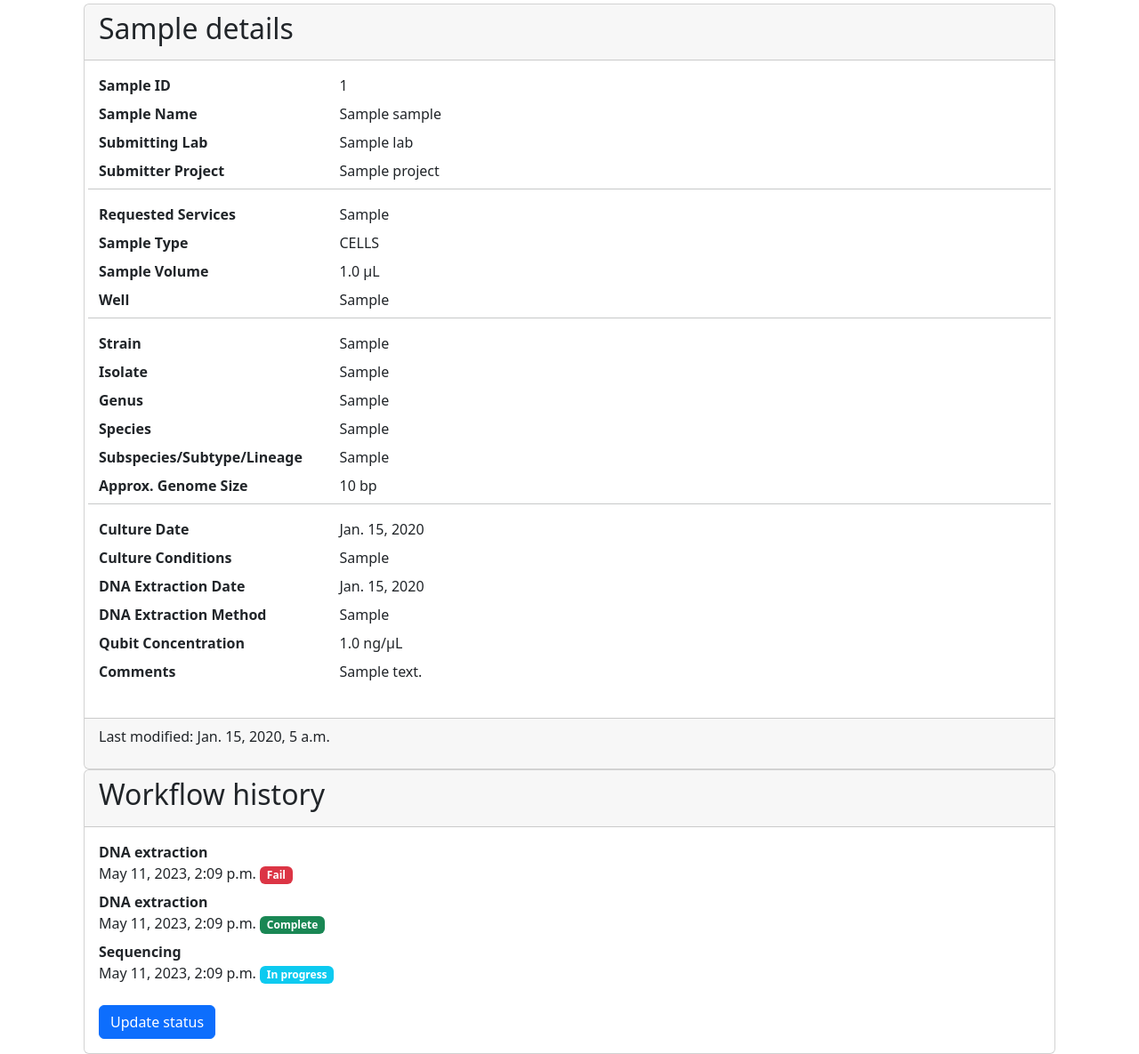
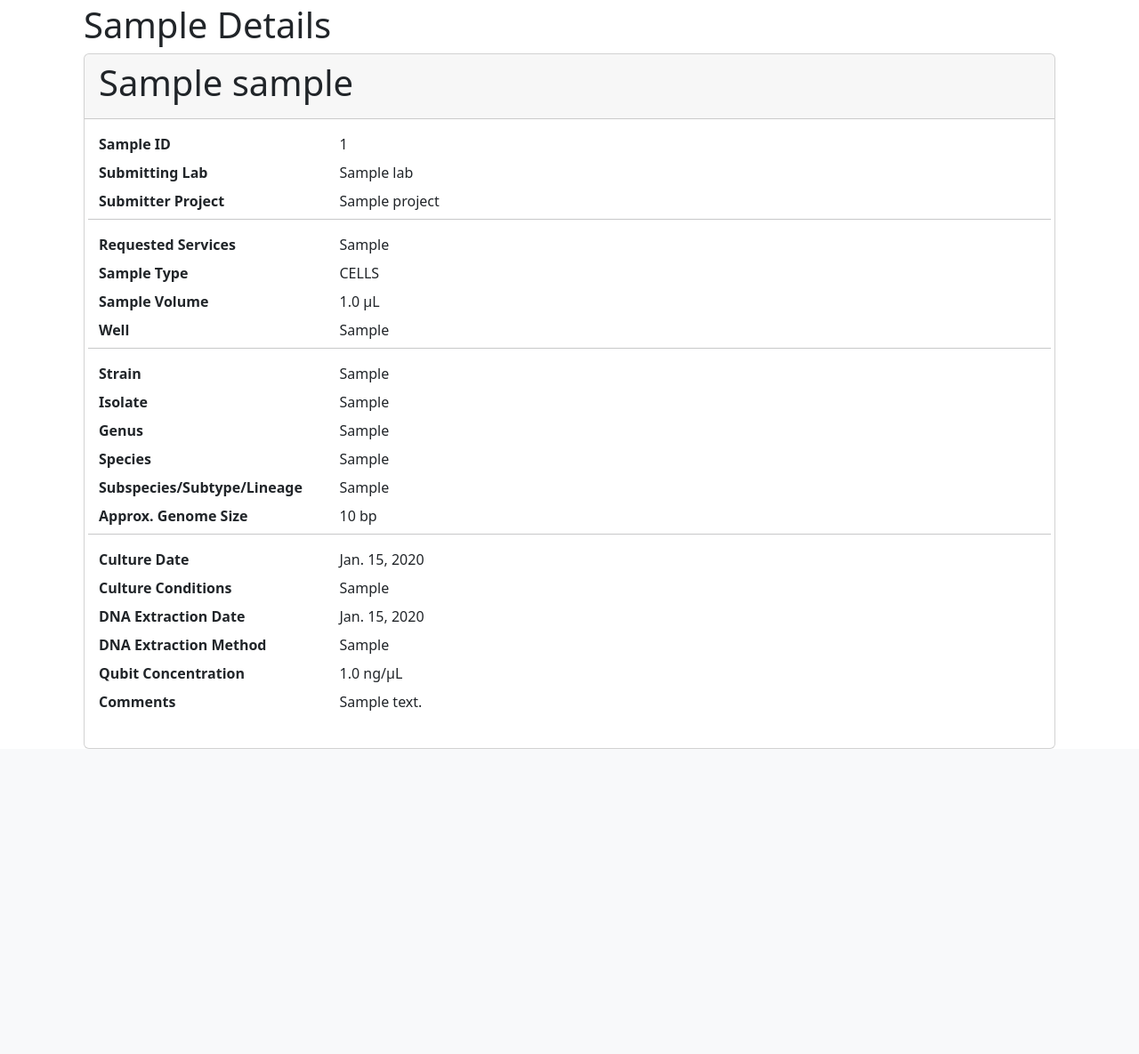
Before and after one commit to BFSSI-Bioinformatics-Lab/bmh_sample_tracker, a Django app: page /sample_database/1/ in a window 1280 px wide. Shown: the part 56-1241 px from the top of the page at 89% size. After the commit the page ends 898 px from the top, so only its background shows below. Run offline with Django 4.2, Linux system fonts and the light colour scheme; tables that the repository leaves empty hold one stand-in row (values such as "Sample post"); parts of the project's set-up code (start-up, migrations or seed data) failed here and were passed over; some libraries are stand-ins or nearby versions.

Commit message:
reverting all the add workflow stuff cause it broke things

```diff
--- a/api/admin.py
+++ b/api/admin.py
@@ -1,11 +1,7 @@
 from django.contrib import admin
 
-from .models import Aliquot, AliquotWorkflowExecution, Batch, Lab, Project, Sample, Workflow
+from .models import Lab, Project, Sample
 
 admin.site.register(Lab)
 admin.site.register(Project)
 admin.site.register(Sample)
-admin.site.register(Workflow)
-admin.site.register(Batch)
-admin.site.register(Aliquot)
-admin.site.register(AliquotWorkflowExecution)
--- a/api/models.py
+++ b/api/models.py
@@ -113,98 +113,3 @@ class Sample(TimeStampedModel):
     class Meta:
         verbose_name = "Sample"
         verbose_name_plural = "Samples"
-
-
-class Batch(TimeStampedModel):
-    """
-    Model to store a batch of aliquots that are processed together
-    """
-
-    batch_name = models.CharField(max_length=100)
-
-    history = HistoricalRecords()
-
-    def __str__(self):
-        return f"{self.id}: {self.batch_name}"
-
-    class Meta:
-        verbose_name = "Batch"
-        verbose_name_plural = "Batches"
-
-
-class Aliquot(TimeStampedModel):
-    """
-    Model to store aliquots taken from a sample.
-    """
-
-    sample = models.ForeignKey(Sample, on_delete=models.CASCADE)
-    batch = models.ForeignKey(Batch, on_delete=models.CASCADE)
-
-    aliquot_volume_in_ul = models.FloatField(null=True, blank=True)
-
-    history = HistoricalRecords()
-
-    def __str__(self):
-        return f"{self.aliquot_volume_in_ul} uL aliquot of {self.sample.sample_id}"
-
-    class Meta:
-        verbose_name = "Aliquot"
-        verbose_name_plural = "Aliquots"
-
-
-class Workflow(TimeStampedModel):
-    """
-    Model to store workflows and their relevant data
-    """
-
-    workflow_name = models.CharField(max_length=SM_CHAR, unique=True)  # e.g. "DNA extraction"
-    description = models.TextField(null=True, blank=True)
-
-    history = HistoricalRecords()
-
-    def __str__(self):
-        return f"{self.workflow_name}"
-
-    class Meta:
-        verbose_name = "Workflow"
-        verbose_name_plural = "Workflows"
-
-
-class AliquotWorkflowExecution(TimeStampedModel):
-    aliquot = models.ForeignKey(Aliquot, on_delete=models.CASCADE)
-    workflow = models.ForeignKey(Workflow, on_delete=models.CASCADE)
-    batch = models.ForeignKey(Batch, on_delete=models.CASCADE)
-
-    status = models.CharField(
-        max_length=SM_CHAR,
-        choices=(
-            ("IN_PROGRESS", "In Progress"),
-            ("COMPLETE", "Complete"),
-            ("FAIL", "Fail"),
-        ),
-        null=True,
-        blank=True,
-    )
-
-    history = HistoricalRecords()
-
-    def __str__(self):
-        return f"{self.id}: {self.workflow}"
-
-    class Meta:
-        verbose_name = "Workflow Execution"
-        verbose_name_plural = "Workflow Executions"
-
-
-class Result(TimeStampedModel):
-    aliquot_workflow_execution = models.OneToOneField(AliquotWorkflowExecution, on_delete=models.CASCADE)
-    # Other fields for storing the result
-
-    history = HistoricalRecords()
-
-    def __str__(self):
-        return f"{self.id}: {self.aliquot_workflow_execution}: {self.aliquot_workflow_execution.workflow}"
-
-    class Meta:
-        verbose_name = "Result"
-        verbose_name_plural = "Results"
--- a/api/serializers.py
+++ b/api/serializers.py
@@ -22,8 +22,3 @@ class SampleSerializer(serializers.ModelSerializer):
     class Meta:
         model = Sample
         fields = "__all__"
-
-
-class BatchCreationSerializer(serializers.Serializer):
-    samples = serializers.ListField(child=serializers.IntegerField())
-    volumes = serializers.ListField(child=serializers.FloatField())
--- a/api/urls.py
+++ b/api/urls.py
@@ -1,7 +1,7 @@
 from django.urls import include, path
 from rest_framework import routers
 
-from .views import BatchCreationView, SampleAPIView
+from .views import SampleAPIView
 
 router = routers.DefaultRouter()
 
@@ -10,6 +10,5 @@ router = routers.DefaultRouter()
 urlpatterns = [
     path("", include(router.urls)),
     path("sample/", SampleAPIView.as_view()),
-    path("batch/create/", BatchCreationView.as_view(), name="batch-create"),
     path("api-auth/", include("rest_framework.urls", namespace="rest_framework")),
 ]
--- a/bmh_sample_tracker/users/models.py
+++ b/bmh_sample_tracker/users/models.py
@@ -1,4 +1,4 @@
-from django.contrib.auth.models import AbstractUser, Group
+from django.contrib.auth.models import AbstractUser
 from django.db.models import CharField, EmailField
 from django.urls import reverse
 from django.utils.translation import gettext_lazy as _
@@ -33,6 +33,3 @@ class User(AbstractUser):
 
         """
         return reverse("users:detail", kwargs={"pk": self.id})
-
-
-change_workflowbatch, _ = Group.objects.get_or_create(name="Can modify workflows")
--- a/sample_database/templates/sample_database/sample_detail.html
+++ b/sample_database/templates/sample_database/sample_detail.html
@@ -1,16 +1,14 @@
 {% extends 'base.html' %} {% block content %}
 <div class="container">
+  <h1>Sample Details</h1>
   <div class="card">
     <div class="card-header">
-      <h2 class="card-title">Sample details</h2>
+      <h1 class="card-title">{{ object.sample_name }}</h1>
     </div>
     <div class="card-body">
       <dl class="row">
         <dt class="col-sm-3">Sample ID</dt>
         <dd class="col-sm-9">{{ sample.sample_id }}</dd>
-
-        <dt class="col-sm-3">Sample Name</dt>
-        <dd class="col-sm-9">{{ sample.sample_name }}</dd>
 
         {% if object.submitting_lab %}
         <dt class="col-sm-3">Submitting Lab</dt>
@@ -74,35 +72,6 @@
         <dd class="col-sm-9">{{ sample.comments }}</dd>
       </dl>
     </div>
-    <div class="card-footer">
-      <p>Last modified: {{ sample.modified }}</p>
-    </div>
-  </div>
-
-  <div class="card">
-    <div class="card-header">
-      <h2 class="card-title">Workflow history</h2>
-    </div>
-    <div class="card-body">
-      <dl class="row">
-        <dt>DNA extraction</dt>
-        <dd>
-          May 11, 2023, 2:09 p.m.
-          <span class="badge bg-danger">Fail</span>
-        </dd>
-        <dt>DNA extraction</dt>
-        <dd>
-          May 11, 2023, 2:09 p.m. <span class="badge bg-success">Complete</span>
-        </dd>
-        <dt>Sequencing</dt>
-        <dd>
-          May 11, 2023, 2:09 p.m. <span class="badge bg-info">In progress</span>
-        </dd>
-      </dl>
-      <a href="/sample_database/workflow_assignment/" class="btn btn-primary"
-        >Update status</a
-      >
-    </div>
   </div>
 </div>
 {% endblock %}
--- a/sample_database/urls.py
+++ b/sample_database/urls.py
@@ -1,10 +1,8 @@
 from django.urls import path
 
-from .views import CreateBatchView, SampleDetailView, SampleListView, permission_denied_view
+from .views import SampleDetailView, SampleListView
 
 urlpatterns = [
     path("", SampleListView.as_view(), name="index"),
-    path("create_batch/", CreateBatchView.as_view(), name="batch_create"),
-    path("permission-denied/", permission_denied_view, name="permission-denied"),
     path("<str:sample_id>/", SampleDetailView.as_view(), name="detail"),
 ]
--- a/sample_database/views.py
+++ b/sample_database/views.py
@@ -1,5 +1,4 @@
 from django.contrib.auth.mixins import LoginRequiredMixin
-from django.core.exceptions import PermissionDenied
 from django.shortcuts import get_object_or_404
 from django.utils.decorators import method_decorator
 from django.views.decorators.csrf import ensure_csrf_cookie
@@ -25,15 +24,3 @@ class SampleDetailView(DetailView, LoginRequiredMixin):
     def get_object(self):
         sample_id = self.kwargs["sample_id"]
         return get_object_or_404(Sample, sample_id=sample_id)
-
-
-class CreateBatchView(TemplateView, LoginRequiredMixin):
-    template_name = "sample_database/batch_create.html"
-    login_url = "/accounts/login/"
-    redirect_field_name = "redirect_to"
-
-    extra_context = {"samples": Sample.objects.all()}
-
-
-def permission_denied_view(request):
-    raise PermissionDenied()
```
Also changed, not shown: api/views.py (+2 -35 lines), populate_db.py (+1 -11 lines), .github/workflows/ci.yml, api/migrations/0001_initial.py (added), bmh_sample_tracker/users/migrations/0001_initial.py (added).
